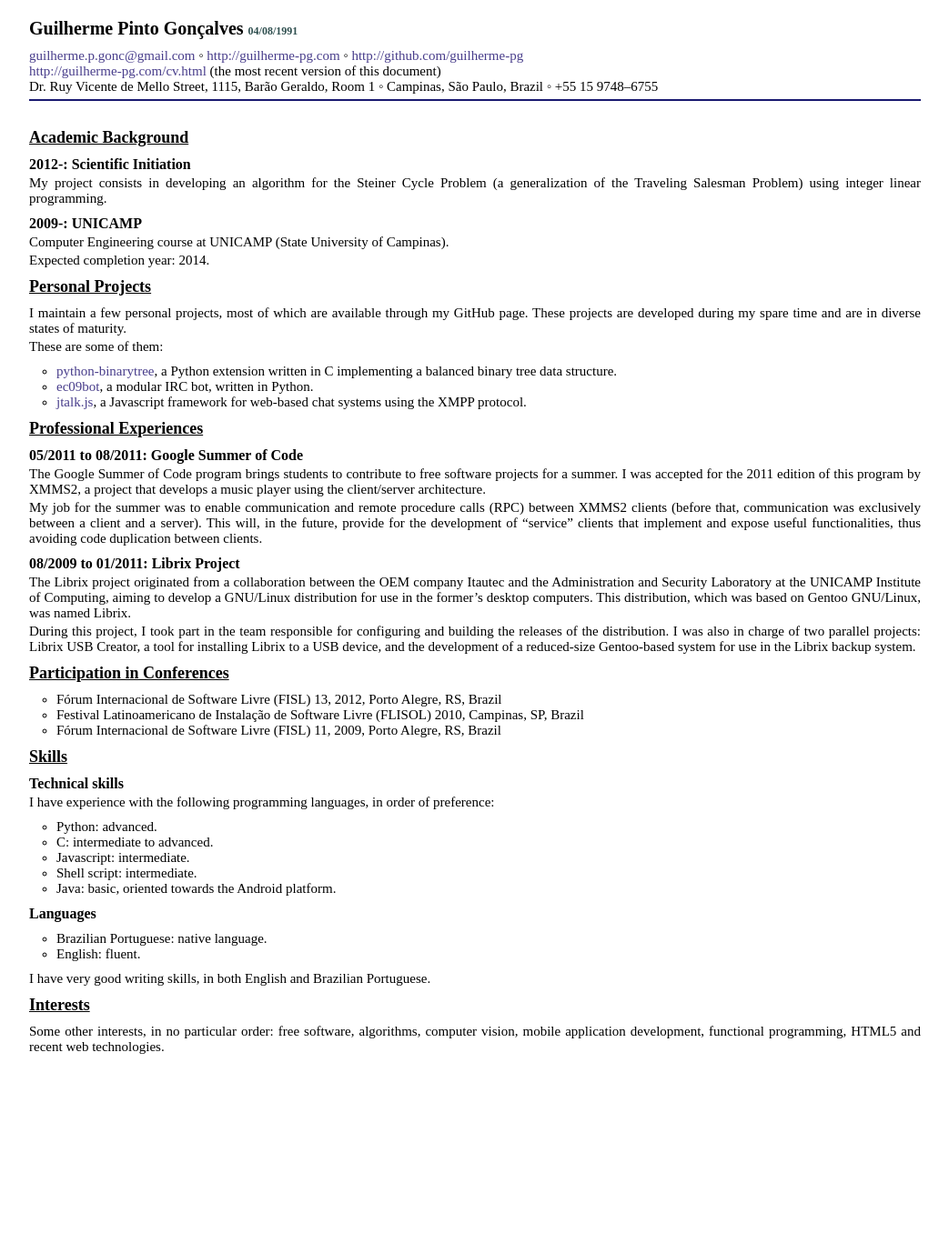
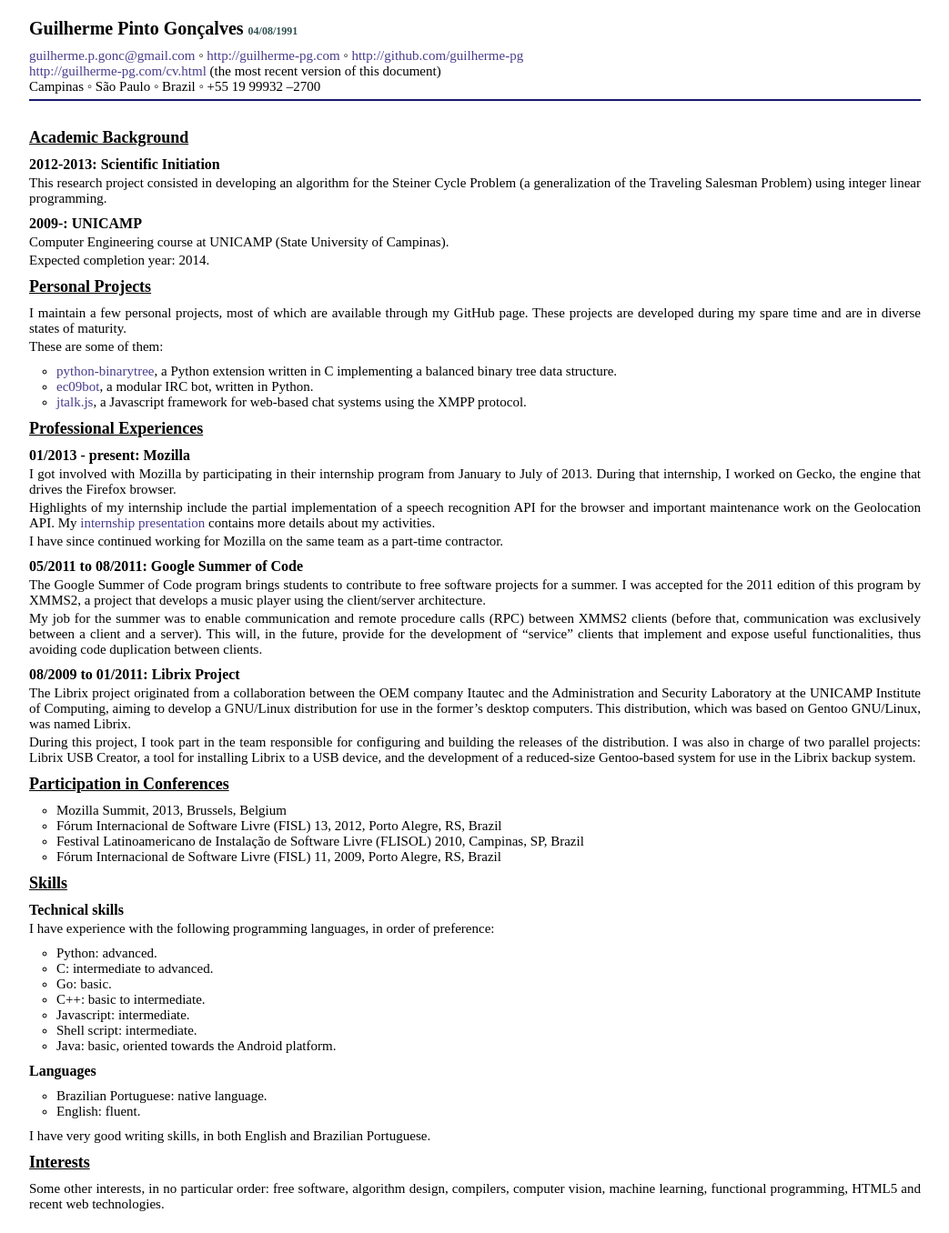
Before and after one commit to eggpi/eggpi.github.com, a Jekyll site: the page cv.html, which Jekyll copies as it is, in a window 1280 px wide. Shown: the whole page at 91% size, without its empty margins (118-1161 px from the left). Built offline with Jekyll 4.4.1, drawn with Linux system fonts in a browser that asks for light colours; some web fonts are replaced; before the commit the page ends 1183 px from its top, so only the background shows below that.

Commit message:
Updated CV.

```diff
--- a/cv.html
+++ b/cv.html
@@ -24,16 +24,17 @@
 <li><a href="http://guilherme-pg.com/cv.html">http://guilherme-pg.com/cv.html</a> (the most recent version of this document)</li>
 </ul>
 <ul>
-<li>Dr. Ruy Vicente de Mello Street, 1115, Barão Geraldo, Room 1</li>
-<li>Campinas, São Paulo, Brazil</li>
-<li>+55 15 9748–6755</li>
+<li>Campinas</li>
+<li>São Paulo</li>
+<li>Brazil</li>
+<li>+55 19 99932 –2700</li>
 </ul>
 </div>
 <div class="section level1" id="academic-background">
 <h1>Academic Background</h1>
 <div class="section level2" id="scientific-initiation">
-<h2>2012-: Scientific Initiation</h2>
-<p>My project consists in developing an algorithm for the Steiner Cycle Problem (a generalization of the Traveling Salesman Problem) using integer linear programming.</p>
+<h2>2012-2013: Scientific Initiation</h2>
+<p>This research project consisted in developing an algorithm for the Steiner Cycle Problem (a generalization of the Traveling Salesman Problem) using integer linear programming.</p>
 </div>
 <div class="section level2" id="unicamp">
 <h2>2009-: UNICAMP</h2>
@@ -53,6 +54,12 @@
 </div>
 <div class="section level1" id="professional-experiences">
 <h1>Professional Experiences</h1>
+<div class="section level2">
+<h2>01/2013 - present: Mozilla</h2>
+<p>I got involved with Mozilla by participating in their internship program from January to July of 2013. During that internship, I worked on Gecko, the engine that drives the Firefox browser.</p>
+<p>Highlights of my internship include the partial implementation of a speech recognition API for the browser and important maintenance work on the Geolocation API. My <a href="https://air.mozilla.org/intern-presentation-done-but-not-gone-the-last-6-months-and-whats-to-come/">internship presentation</a> contains more details about my activities.</p>
+<p>I have since continued working for Mozilla on the same team as a part-time contractor.</p>
+</div>
 <div class="section level2" id="to-082011-google-summer-of-code">
 <h2>05/2011 to 08/2011: Google Summer of Code</h2>
 <p>The Google Summer of Code program brings students to contribute to free software projects for a summer. I was accepted for the 2011 edition of this program by XMMS2, a project that develops a music player using the client/server architecture.</p>
@@ -67,6 +74,7 @@
 <div class="section level1" id="participation-in-conferences">
 <h1>Participation in Conferences</h1>
 <ul>
+<li>Mozilla Summit, 2013, Brussels, Belgium</li>
 <li>Fórum Internacional de Software Livre (FISL) 13, 2012, Porto Alegre, RS, Brazil</li>
 <li>Festival Latinoamericano de Instalação de Software Livre (FLISOL) 2010, Campinas, SP, Brazil</li>
 <li>Fórum Internacional de Software Livre (FISL) 11, 2009, Porto Alegre, RS, Brazil</li>
@@ -80,6 +88,8 @@
 <ul>
 <li>Python: advanced.</li>
 <li>C: intermediate to advanced.</li>
+<li>Go: basic.</li>
+<li>C++: basic to intermediate.</li>
 <li>Javascript: intermediate.</li>
 <li>Shell script: intermediate.</li>
 <li>Java: basic, oriented towards the Android platform.</li>
@@ -96,7 +106,7 @@
 </div>
 <div class="section level1" id="interests">
 <h1>Interests</h1>
-<p>Some other interests, in no particular order: free software, algorithms, computer vision, mobile application development, functional programming, HTML5 and recent web technologies.</p>
+<p>Some other interests, in no particular order: free software, algorithm design, compilers, computer vision, machine learning, functional programming, HTML5 and recent web technologies.</p>
 </div>
 </body>
 </html>
```
